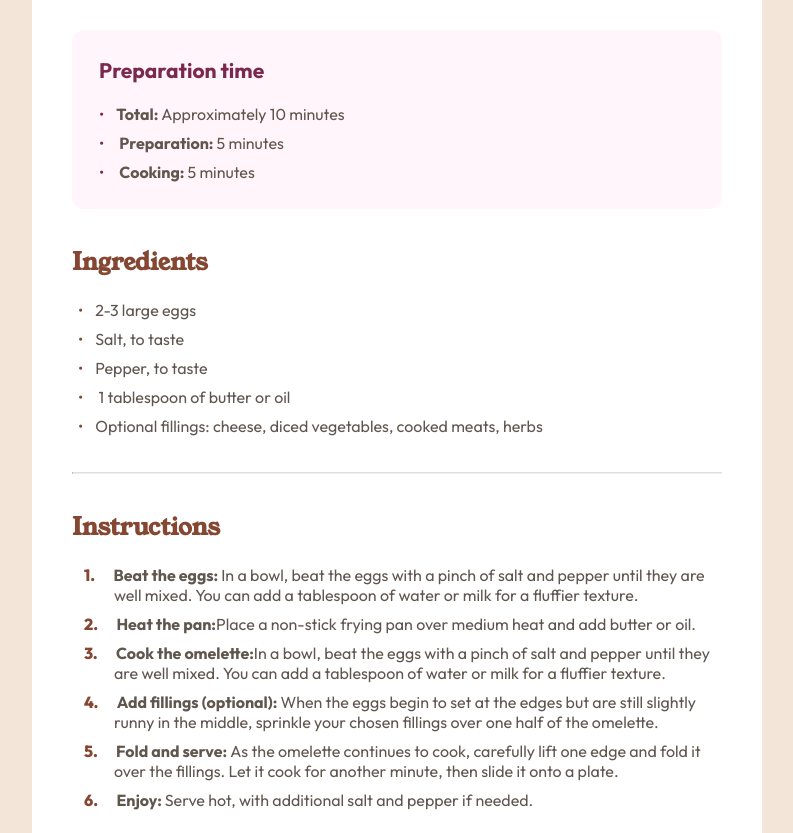
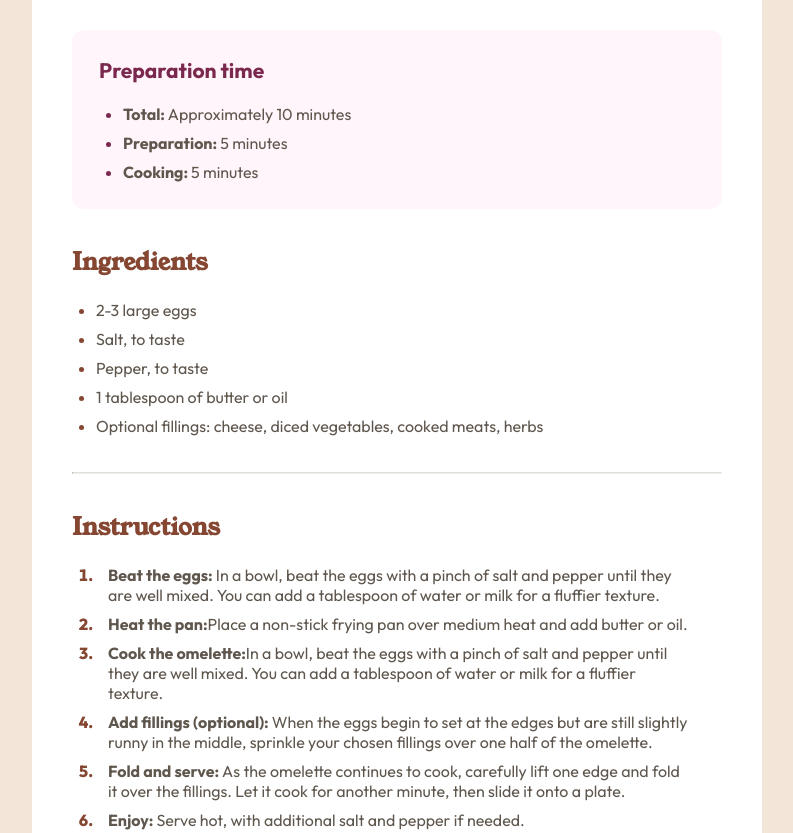
Before and after one commit to vi-almeida-design/recipe-page, a plain HTML site: page index.html in a window 1280 px wide. Shown: the part 600-1433 px from the top of the page, without its empty margins (243-1036 px from the left). Drawn offline with Linux system fonts and the light colour scheme.

Commit message:
Improving ol, ul and li styling
Fixed the issues that I described in README

```diff
--- a/index.html
+++ b/index.html
@@ -175,6 +175,8 @@
     font-weight: 400;
     color: var(--wenge_brown);}
 
+
+
   .table_cl_1{
     font-size: 16px;
     font-weight: 400;
@@ -237,44 +239,41 @@ main {
   margin-bottom: 9px;
 }
 
-ul.bulleted_list_1, ul.bulleted_list_2, ol.numbered_list{
-  list-style-type: none;
+.bulleted_list_1 li, .bulleted_list_2 li, .numbered_list li{
+  margin-left: 9px;
 }
 
-ul.bulleted_list_1 li:before {
-  color: var(--dark_raspberry);
-  content: "•";
-  margin-right: 12px;
+.numbered_list li {
+  padding-right: 30px;
 }
 
-ul.bulleted_list_2 li:before {
-  color: var(--nutmeg);
-  content: "•";
-  margin-right: 12px;
+/*In order to customize the [li marker] you need to reference the div that it's in first, and then insert [li::marker]. The div, not the ul and its class.
+
+Furthermore, this won't work is [list-style-position] is set to [inside]. You don't even need to change it at all, leave it as is. In order to properly align [ul] and its children, you'll need to use [margin] and [padding]*/
+
+.preparation li::marker{
+  color: var(--dark_raspberry);
 }
 
-.ingredients ul, .instructions ol{
-  margin-left:6px;
+.ingredients li::marker{
+  color: var(--nutmeg);
 }
 
-ol.numbered_list {
-  list-style: none;
-  margin-left: 42px;
-  padding-left: 0;
-  counter-reset: numbers;
+.instructions li::marker {
+  font-weight: 800;
+  color: var(--nutmeg);
 }
 
-ol.numbered_list li::before{
-  content: counter(numbers) '.';
-  counter-increment: numbers;
-
-  font-weight: 800;
-  color: var(--nutmeg);
-  margin-right: -15px;
-  position:relative;
-  left:-30px;
+/*The code bellow will create the margin of the box that contains both the bullets and its contents*/
+.preparation ul, .ingredients ul, .instructions ol {
+  margin-left: 15px;
 }
 
+/*Now, in order to modify the distance between the bullet and the content, you'll need to change the padding, but it's imprecedent that you recerence {[div] ol li}. I tried referencing {[div] ol/ul} and {[div] li} and it didn't work at all.*/
+
+.instructions ol li {
+  padding-left: 12px;
+}
 
 .ingredients, .instructions {
   margin: 36px 0px;
```
